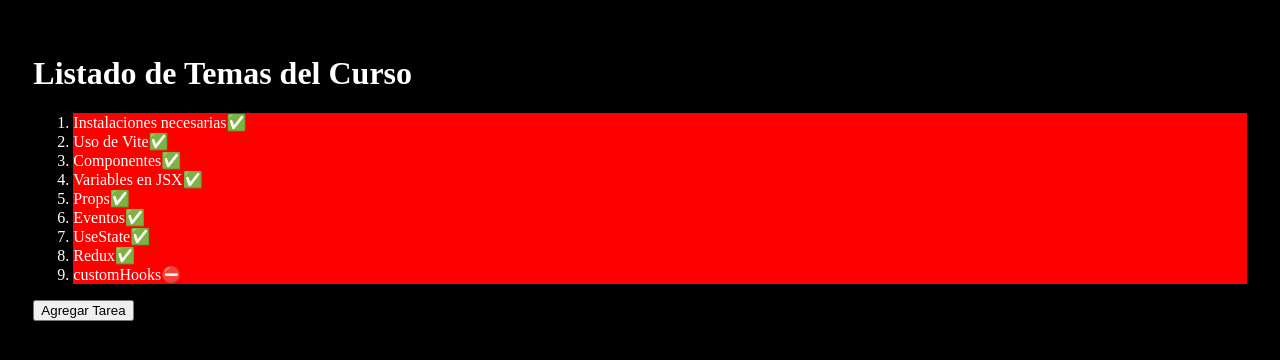
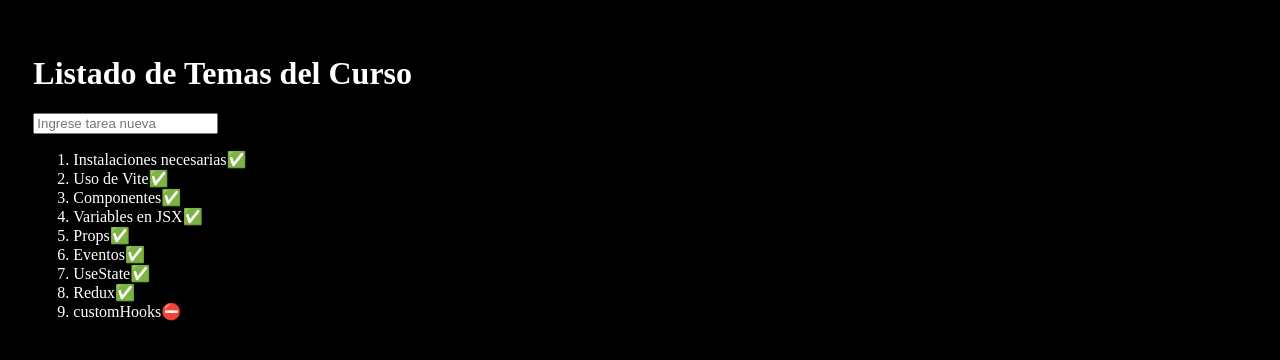
Before and after one commit to vmarialuzm/curso-react-sergio-code, a React (Vite) app: page / in a window 1280 px wide. Shown: the top 360 px of the page. Built offline with nearby package versions, Linux system fonts and the light colour scheme.

Commit message:
Formulario

```diff
--- a/src/ListadoApp.jsx
+++ b/src/ListadoApp.jsx
@@ -1,17 +1,15 @@
 import { useState } from "react"
+import { AgregarTarea } from "./components/AgregarTarea"
 
 const Item = ({nombre, visto}) => {
     return(
-        <li className="rojito">{nombre}
+        <li>{nombre}
             {visto ? '✅' : '⛔'}
         </li>
     )
 }
 
 export const ListadoApp = () => {
-    const addTask = () => {
-        setArreglo([...arreglo, {nombre: 'nuevo', visto: false}])
-    }
     let listadoSecciones = [
         {nombre:"Instalaciones necesarias", visto:true},
         {nombre:"Uso de Vite", visto:true},
@@ -28,11 +26,10 @@
     return (
         <>
             <h1>Listado de Temas del Curso</h1>
+            <AgregarTarea></AgregarTarea>
             <ol>
                 {arreglo.map(item => <Item key={item.nombre} nombre={item.nombre} visto={item.visto}></Item> )}
             </ol>
-
-            <button onClick={() => addTask()}>Agregar Tarea</button>
         </>
     )
 }
--- /dev/null
+++ b/src/components/AgregarTarea.jsx
@@ -0,0 +1,22 @@
+import { useState } from "react"
+
+export const AgregarTarea = () => {
+    const [inputValue, setInputValue] = useState('')
+    const onInputChange = (event) => {
+        setInputValue(event.target.value)
+    }
+    const onSubmit = (event) => {
+        event.preventDefault()
+        console.log(inputValue)
+    }
+    return (
+        <form onSubmit={onsubmit}>
+            <input
+                type="text"
+                placeholder="Ingrese tarea nueva"
+                value={inputValue}
+                onChange={onInputChange}
+            />
+        </form>
+    )
+}
--- a/src/styles.css
+++ b/src/styles.css
@@ -3,7 +3,3 @@
     color: white;
     padding: 1%;
 }
-
-.rojito{
-    background-color: red;
-}
```
